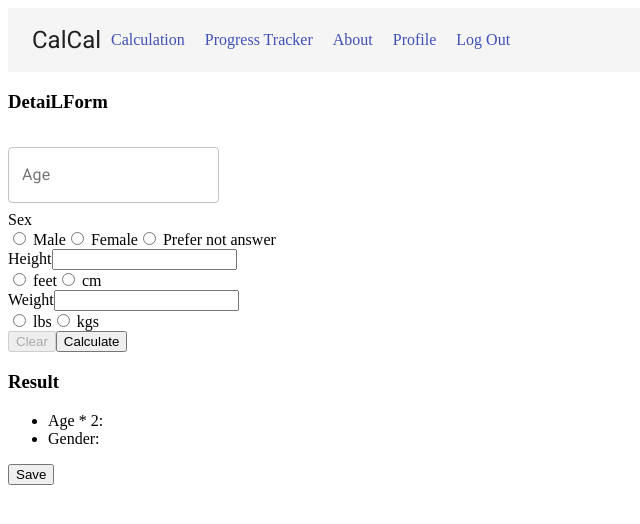
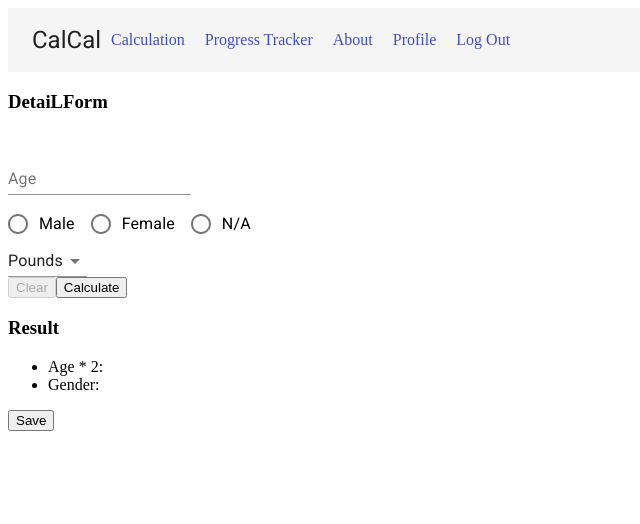
Before and after one commit to itungle-dev/calcal, a React (Create React App) app in the folder client/: page / in a window 1280 px wide. Shown: the top 524 px of the page, without its empty margins (0-640 px from the left). Built offline with nearby package versions, Linux system fonts and the light colour scheme; no server answers.

Commit message:
Added render methods to connect ReduxForm and Material (TextFields, Radio, and Select)

```diff
--- a/client/src/components/calculation/DetailForm.js
+++ b/client/src/components/calculation/DetailForm.js
@@ -1,9 +1,16 @@
 import React, { Component } from "react";
 import { Field, reduxForm } from "redux-form";
-import { renderField } from "./renderInputs";
+import { Radio } from "@material-ui/core";
+import { renderField, renderRadio, renderSelect } from "./renderInputs";
 
 class DetailForm extends Component {
 	render() {
+		const genderRadios = [
+			{ value: "male", label: "Male" },
+			{ value: "female", label: "Female" },
+			{ value: "none", label: "N/A" }
+		];
+
 		const { pristine, submitting, reset, handleSubmit } = this.props;
 		return (
 			<div>
@@ -12,68 +19,26 @@ class DetailForm extends Component {
 					<div>
 						<Field name="age" component={renderField} label="Age" />
 					</div>
-					<label>Sex</label>
+
 					<div>
-						<label>
-							<Field name="sex" component="input" type="radio" value="male" />{" "}
-							Male
-						</label>
-						<label>
-							<Field name="sex" component="input" type="radio" value="female" />{" "}
-							Female
-						</label>
-						<label>
-							<Field name="sex" component="input" type="radio" value="none" />{" "}
-							Prefer not answer
-						</label>
+						<Field
+							name="gender"
+							component={renderRadio}
+							label="Gender"
+							radios={genderRadios}
+							showLabel={false}
+						/>
 					</div>
 					<div>
-						<label>Height</label>
-						<Field name="height" component="input" label="Height" />
-						<div>
-							<label>
-								<Field
-									name="height_unit"
-									component="input"
-									type="radio"
-									value="feet"
-								/>{" "}
-								feet
-							</label>
-							<label>
-								<Field
-									name="height_unit"
-									component="input"
-									type="radio"
-									value="cm"
-								/>{" "}
-								cm
-							</label>
-						</div>
-					</div>
-					<div>
-						<label>Weight</label>
-						<Field name="weight" component="input" label="weight" />
-						<div>
-							<label>
-								<Field
-									name="weight_unit"
-									component="input"
-									type="radio"
-									value="lbs"
-								/>{" "}
-								lbs
-							</label>
-							<label>
-								<Field
-									name="weight_unit"
-									component="input"
-									type="radio"
-									value="kgs"
-								/>{" "}
-								kgs
-							</label>
-						</div>
+						<Field
+							name="weight_unit"
+							component={renderSelect}
+							label="Weight"
+							showLabel={false}
+						>
+							<option value="lbs">Pounds</option>
+							<option value="kgs">Kilos</option>
+						</Field>
 					</div>
 					<button
 						type="button"
--- a/client/src/components/calculation/renderInputs.js
+++ b/client/src/components/calculation/renderInputs.js
@@ -1,5 +1,14 @@
 import React from "react";
-import { TextField } from "@material-ui/core";
+import {
+	TextField,
+	FormControl,
+	FormLabel,
+	RadioGroup,
+	FormControlLabel,
+	Radio,
+	Select,
+	InputLabel
+} from "@material-ui/core";
 
 export const renderField = ({
 	input,
@@ -12,13 +21,47 @@ export const renderField = ({
 	// in ReduxForm, Field's invalid is a bool and error is a string of errors
 	return (
 		<div>
-			<TextField
-				id={label}
-				label={label}
-				value={value}
-				margin="normal"
-				variant="outlined"
-			/>
+			<TextField id={label} label={label} value={value} margin="normal" />
 		</div>
 	);
 };
+export const renderRadio = ({ input, ...custom }) => {
+	const radios = custom.radios.map(({ value, label }) => {
+		return (
+			<FormControlLabel
+				key={value}
+				value={value}
+				control={<Radio />}
+				label={label}
+			/>
+		);
+	});
+
+	return (
+		<FormControl variant="filled">
+			{custom.showLabel && (
+				<FormLabel component="legend">{custom.label}</FormLabel>
+			)}
+			<RadioGroup {...input} {...custom} row>
+				{radios}
+			</RadioGroup>
+		</FormControl>
+	);
+};
+
+export const renderSelect = ({
+	input,
+	label,
+	meta: { touched, error },
+	children,
+	...custom
+}) => {
+	return (
+		<FormControl error={touched && error}>
+			{custom.showLabel && <InputLabel>{label}</InputLabel>}
+			<Select native {...input} {...custom}>
+				{children}
+			</Select>
+		</FormControl>
+	);
+};
```
